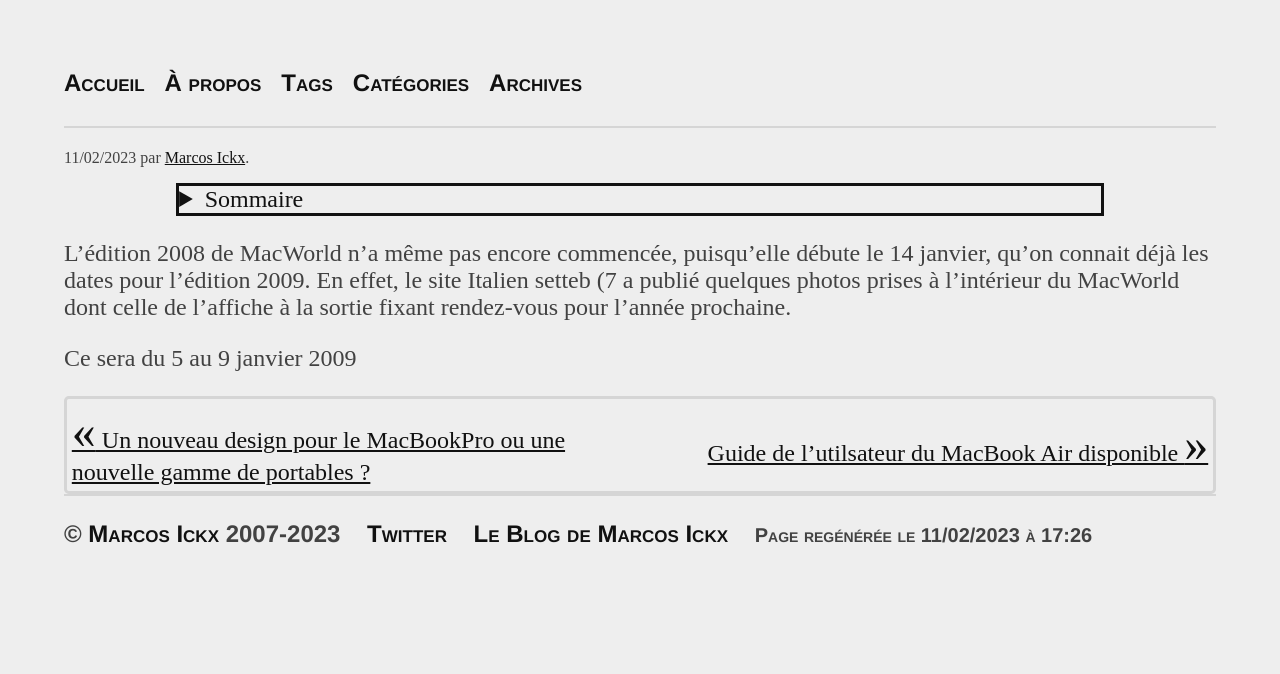
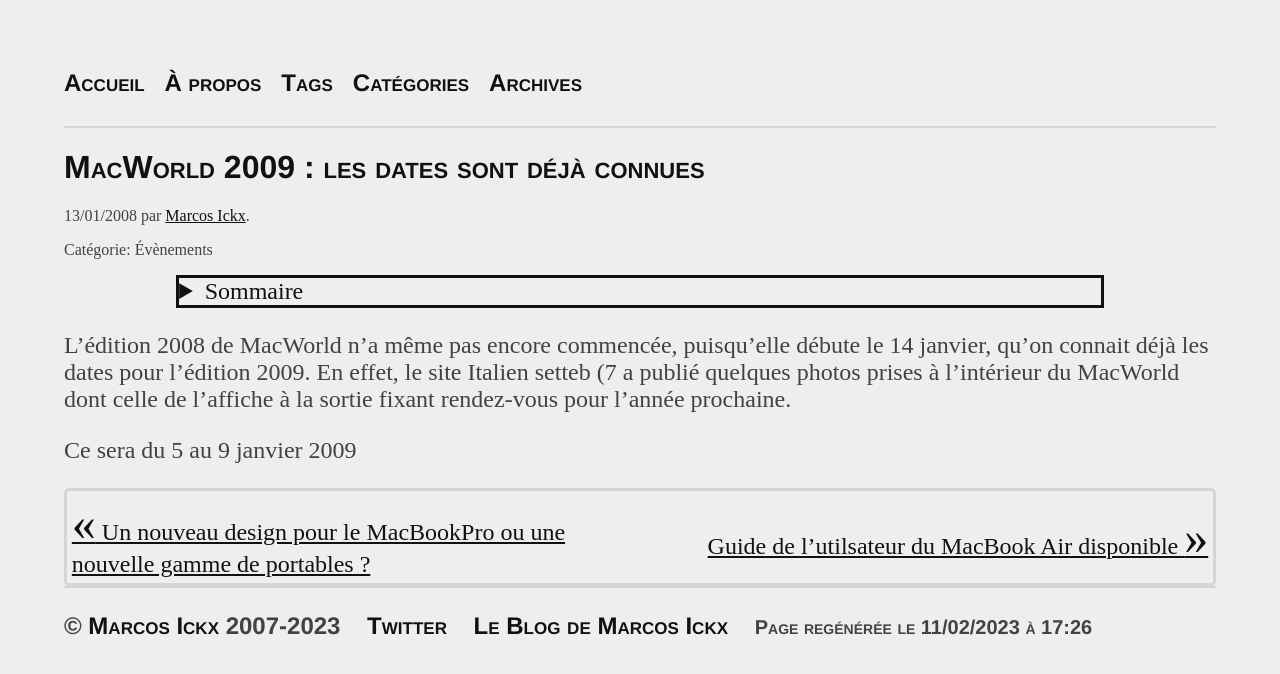
Before and after one commit to MarcosIckx/PreviewMarcosxNet, a Jekyll site: the page built from _posts/2008/2008-01-13-macworld-2009-les-dates-sont-deja-connues.md, in a window 1280 px wide. Shown: the top 674 px of the page. Built offline with Jekyll 4.4.1, drawn with Linux system fonts in a browser that asks for light colours.

Commit message:
Update 2008-01-13-macworld-2009-les-dates-sont-deja-connues.md

```diff
--- a/_posts/2008/2008-01-13-macworld-2009-les-dates-sont-deja-connues.md
+++ b/_posts/2008/2008-01-13-macworld-2009-les-dates-sont-deja-connues.md
@@ -1,7 +1,7 @@
 ---
 date: 2008-01-13
 category: Évènements
-title: MacWorld 2009 : les dates sont déjà connues
+title: "MacWorld 2009 : les dates sont déjà connues"
 ---
 
 L’édition 2008 de MacWorld n’a même pas encore commencée, puisqu’elle débute le 14 janvier, qu’on connait déjà les dates pour l’édition 2009.
```
